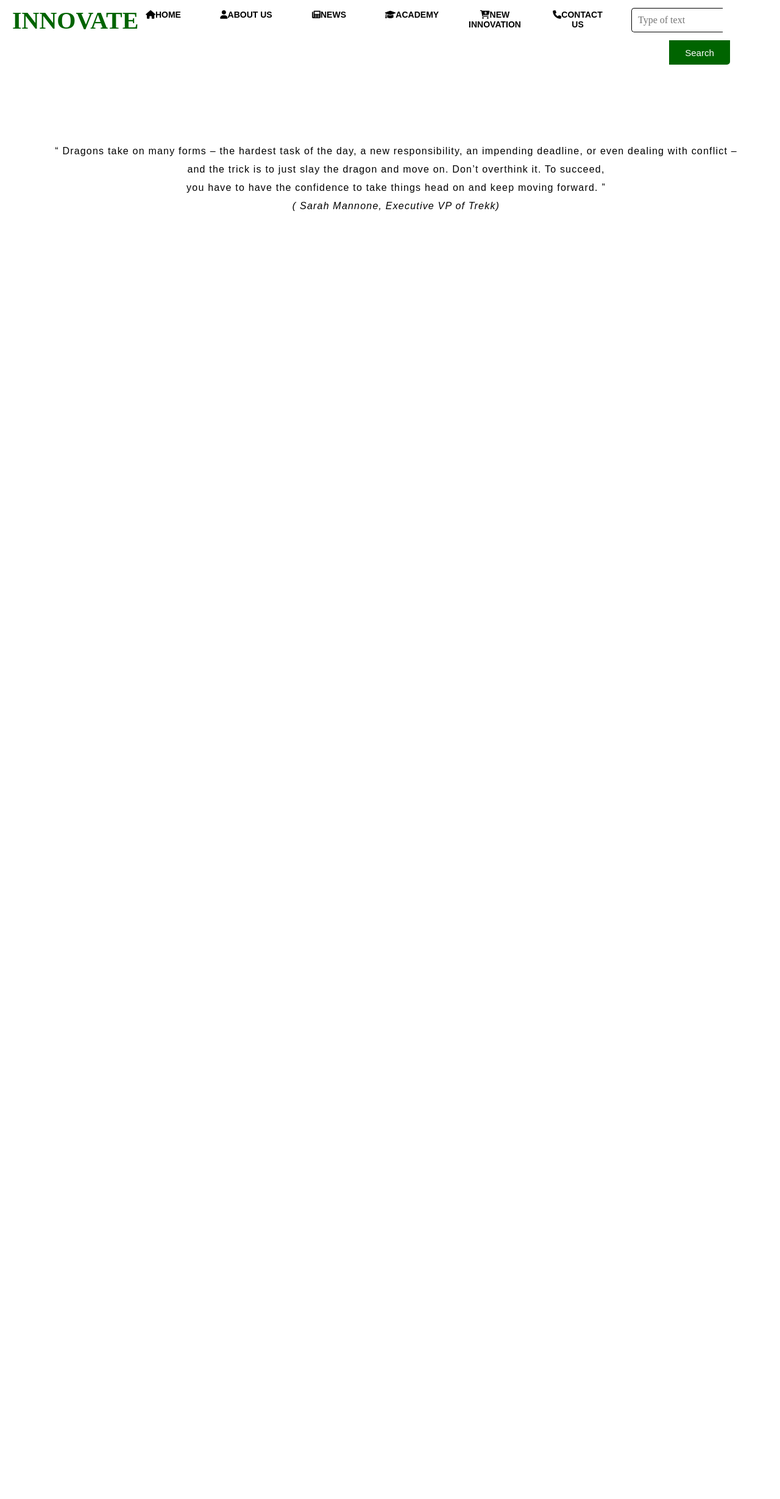
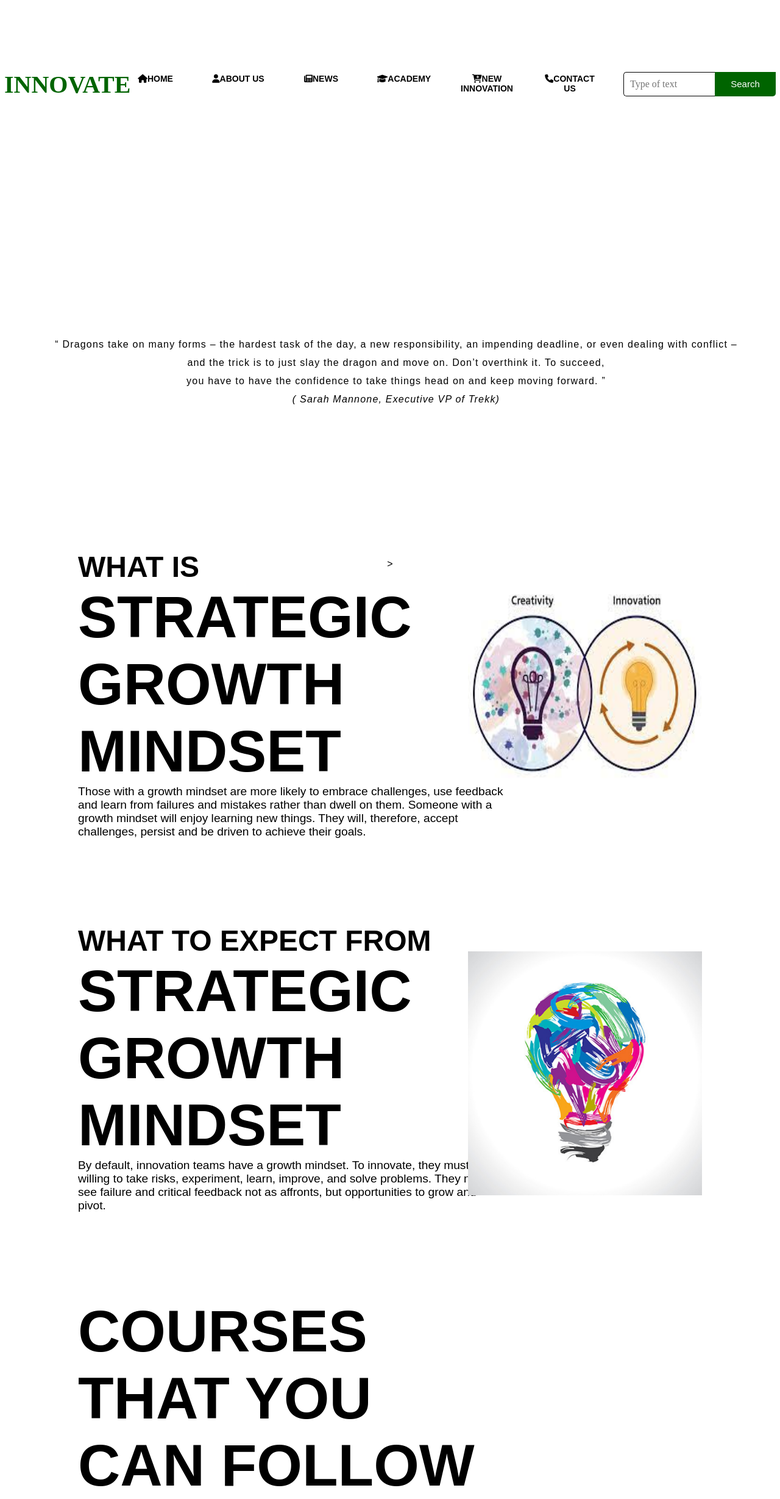
Before and after one commit to dula2000/Main-Project, a PHP site: page /Strategicgrowth.html in a window 1280 px wide. Shown: the whole page at 61% size. Before the commit the page ends 346 px from the top, so only its background shows below. Run offline with PHP 8.4, Linux system fonts and the light colour scheme.

Commit message:
adding info to SGM
have to fixed the nav bar position.. it must going to the top of the page

```diff
--- a/Strategicgrowth.css
+++ b/Strategicgrowth.css
@@ -5,7 +5,7 @@
     box-sizing: border-box;
 }
 body
-{
+{   top: 0;
     font-family: sans-serif;
     background-size: cover;
     background-position: center;
@@ -26,6 +26,7 @@ body
     text-align: center;
     display: flex;
     justify-content: space-between;
+    top: 0%;
 
 }
 .logo
@@ -151,6 +152,7 @@ body
 }
 /*adding quotes styles*/
 .william .quote{
+    top: 10%;
     margin-top: 10%;
     padding-left: 20px;
     font-family: 25px;
@@ -162,3 +164,155 @@ body
     text-align: center;
 
 }
+
+/*page opening animation's css part*/
+.open{
+    position: fixed;
+    top: 0;
+    left: 0;
+    right:0;
+    bottom:0 ;
+    pointer-events: none;
+    z-index: 10000;
+}
+
+.open .layer{
+    position: absolute;
+    top: 0;
+    left: 0;
+    width: 100%;
+    height: 100%;
+    transform-origin: top;
+    animation: open 1s ease-in-out forwards;
+
+}
+.open .layer:nth-child(1){
+    background: #000;
+    z-index: 2;
+}
+.open .layer:nth-child(2){
+    background: #4c0f68;
+    animation-delay: 1s;
+    z-index: 1;
+}
+@keyframes open{
+    0%{
+        transform: scaleY(1);
+    }
+    100%{
+        transform: scaleY(0);
+    }
+}
+section{
+    position: absolute;
+    width: 100%;
+    height: 100%;
+    background: #fff;
+    display: grid;
+    justify-content: center;
+    align-items: center;
+    top: 90%;
+}
+.bannerText{
+    position: absolute;
+    top: 120%;       /*change the space of the whole text*/
+    left: 10%;
+    transform: translateY(-50%);
+    max-width: 700px;
+
+}
+
+.bannerText h2,
+.bannerText h3{
+    position: relative;
+    margin: 0;
+    padding: 0;
+
+    display:inline-block;
+    transform-origin: left;
+    text-transform: uppercase;
+    transform: scaleX(0);
+    animation: revealTextReverse 1s ease-in-out forwards;
+
+}
+.bannerText h2{
+    font-size: 6em;
+    animation-delay: 2s;
+    top: 50%;
+}
+.bannerText h3{
+    font-size: 3em;
+    animation-delay: 2s;
+
+}
+.bannerText h2::before,
+.bannerText h3::before{
+    content: '';
+    position: absolute;
+    top:0%;
+    left: 0;
+    background: #000;
+    width: 100%;
+    height: 100%;
+    transform-origin: right;
+    animation: revealText 1s ease-in-out forwards;
+    animation-delay: 3s;
+}
+.bannerText h3:before{
+    animation-delay: 4s;
+}
+@keyframes revealText{
+    0%{
+        transform: scaleX(1);
+    }
+    100%{
+        transform: scaleX(0);
+    }
+}
+@keyframes revealTextReverse
+{
+    0%{
+        transform: scaleX(0);
+    }
+    100%{
+        transform: scaleX(1);
+    }
+}
+.bannerText p{
+    opacity: 0;
+    font-weight: 400;
+    font-size: 1.2em;
+    animation: fadeIn 1s linear forwards;
+    animation-delay: 4s;
+    margin-bottom: 20%; /*keep spacing between the two pragraphs*/
+}
+@keyframes fadeIn{
+    0%{
+        opacity: 0;
+    }
+    100%{
+        opacity: 1;
+    }
+}
+.pic1{
+    opacity: 0;
+    position: absolute;
+    left: 60%;
+    top: 50%;
+    transform: translateY(-50%);
+    animation: fadeIn 1s linear forwards;
+    animation-delay: 5s;
+    height: 40%;
+    width: 30%;
+}
+.pic2{
+    opacity: 0;
+    position: absolute;
+    left: 60%;
+    top: 130%;
+    transform: translateY(-50%);
+    animation: fadeIn 1s linear forwards;
+    animation-delay: 5s;
+    height: 50%;
+    width: 30%;
+}
--- a/Strategicgrowth.html
+++ b/Strategicgrowth.html
@@ -53,6 +53,29 @@
           <em>( Sarah Mannone, Executive VP of Trekk)</em>
         </p>
    </div>
+    <!--creating the animation effect to the page( landing page)-->
+    <div class="open">
+        <div class="layer"></div>
+        <div class="layer"></div>
+ </div>
+ <section>
+            <div class="bannerText">
+             <h3>What is</h3> <br>
+                  <h2><span class="span1">Strategic Growth Mindset</span></h2>
+                         <p>Those with a growth mindset are more likely to embrace challenges, use feedback and learn from failures and mistakes rather than dwell on them. Someone with a growth mindset will enjoy learning new things.
+                             They will, therefore, accept challenges, persist and be driven to achieve their goals.</p>
+            <h3>What to expect from  </h3> <br>
+                    <h2><span class="span1"> Strategic Growth Mindset</span></h2>
+                           <p>By default, innovation teams have a growth mindset. To innovate, they must be willing to take risks, experiment, learn, improve, and solve problems.
+                               They need to see failure and critical feedback not as affronts, but opportunities to grow and pivot.</p>
+                      <h2><span class="span1">Courses</span> that you can follow</h2>
+                  </div>
+
+             <img src="pic/pic 3.jpg" class="pic1">
+             ><img src="pic/shutterstock_125158133jpg.jpg" class="pic2">
+
+
+ </section>
 
 
 </body>
```
